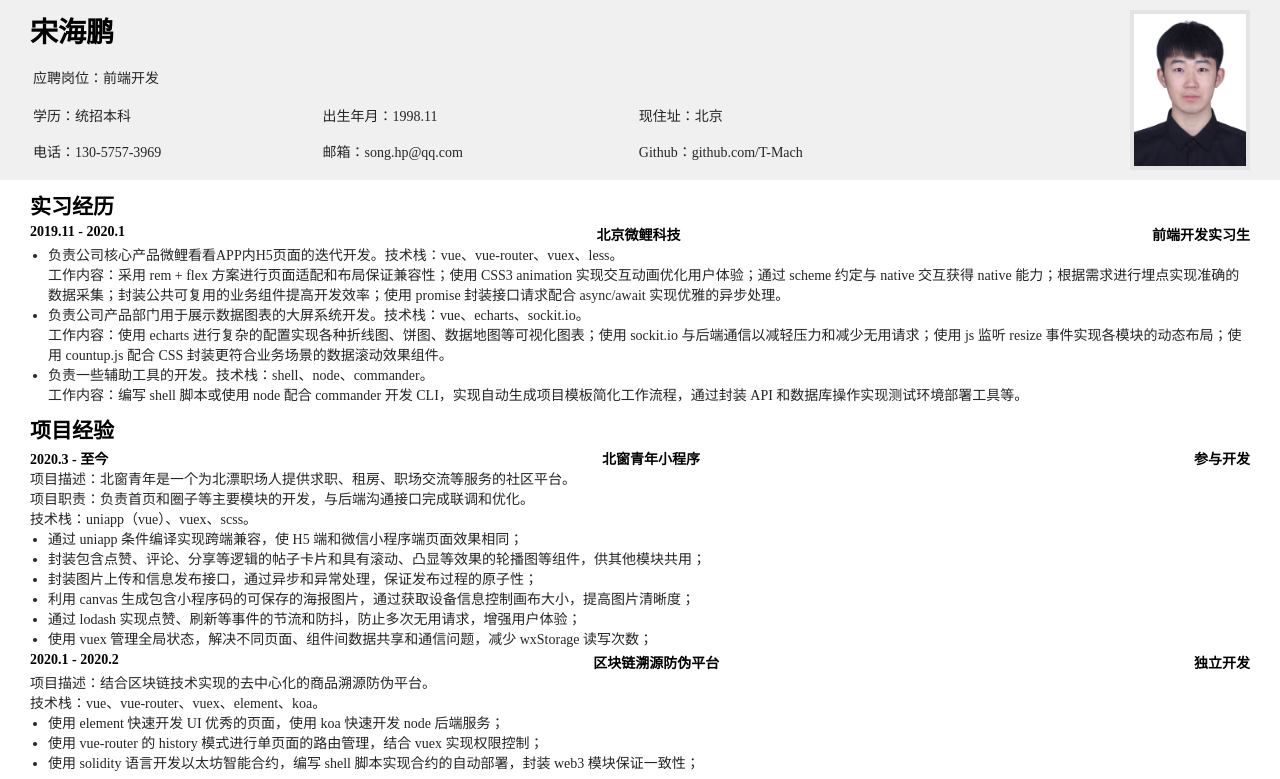
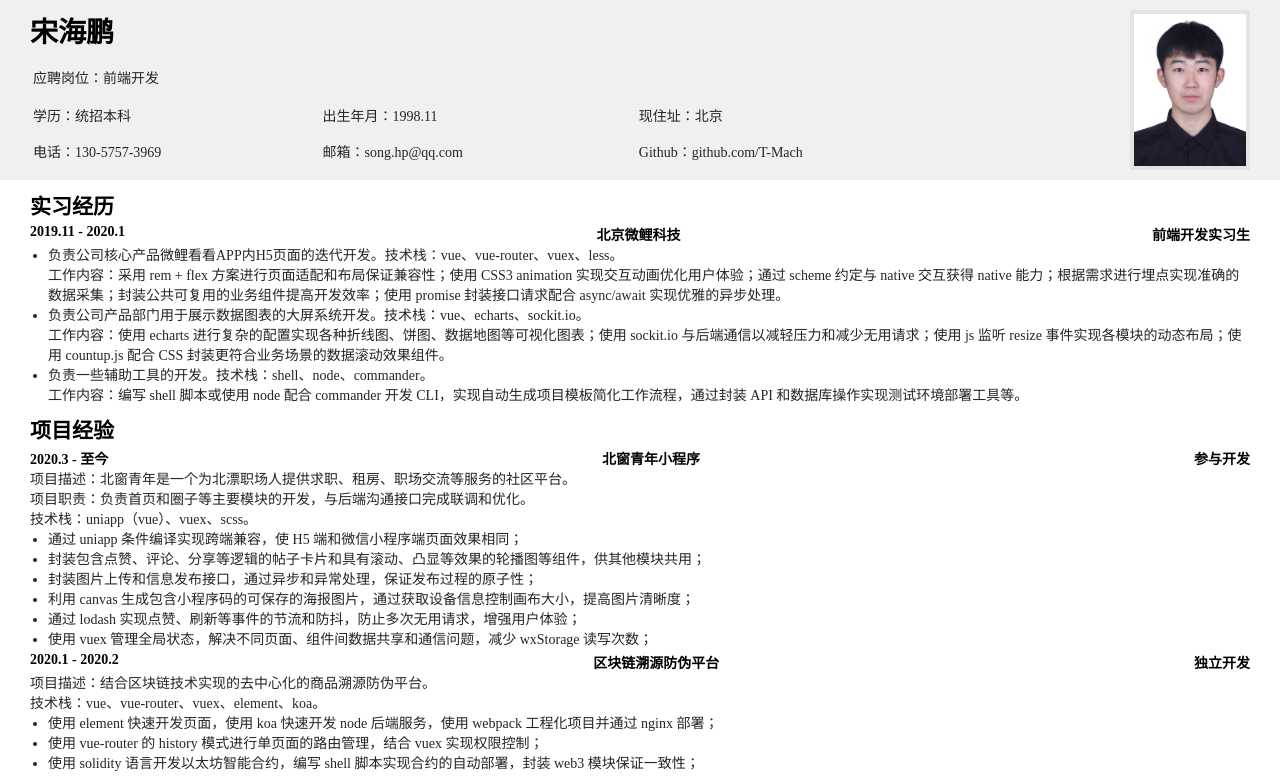
Before and after one commit to T-Mach/resume, a plain HTML site: page index.html in a window 1280 px wide. Shown: the top 779 px of the page. Drawn offline with Linux system fonts and the light colour scheme.

Commit message:
丢掉的部署相关

```diff
--- a/index.html
+++ b/index.html
@@ -104,7 +104,7 @@
             <p>技术栈：vue、vue-router、vuex、element、koa。</p>
             <ul>
               <li>
-                使用 element 快速开发 UI 优秀的页面，使用 koa 快速开发 node 后端服务；
+                使用 element 快速开发页面，使用 koa 快速开发 node 后端服务，使用 webpack 工程化项目并通过 nginx 部署；
               </li>
               <li>
                 使用 vue-router 的 history 模式进行单页面的路由管理，结合 vuex 实现权限控制；
```
